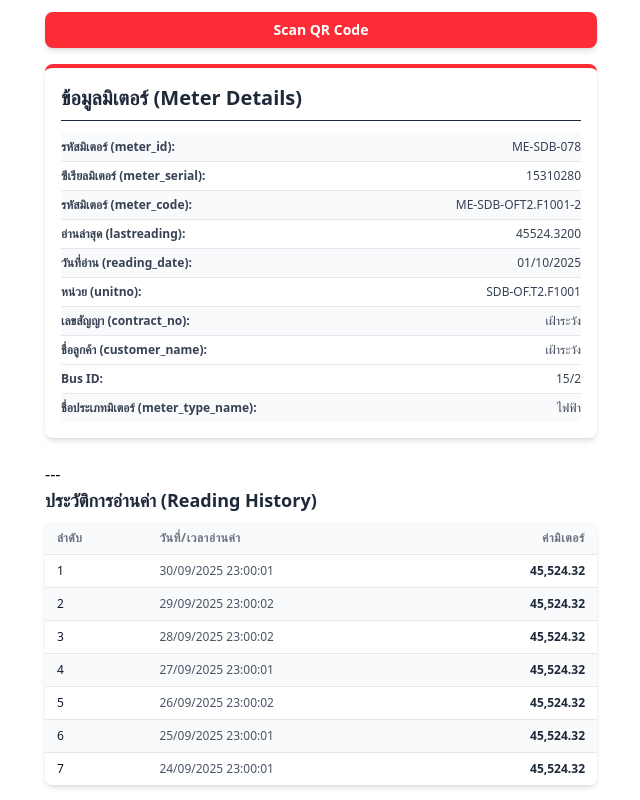
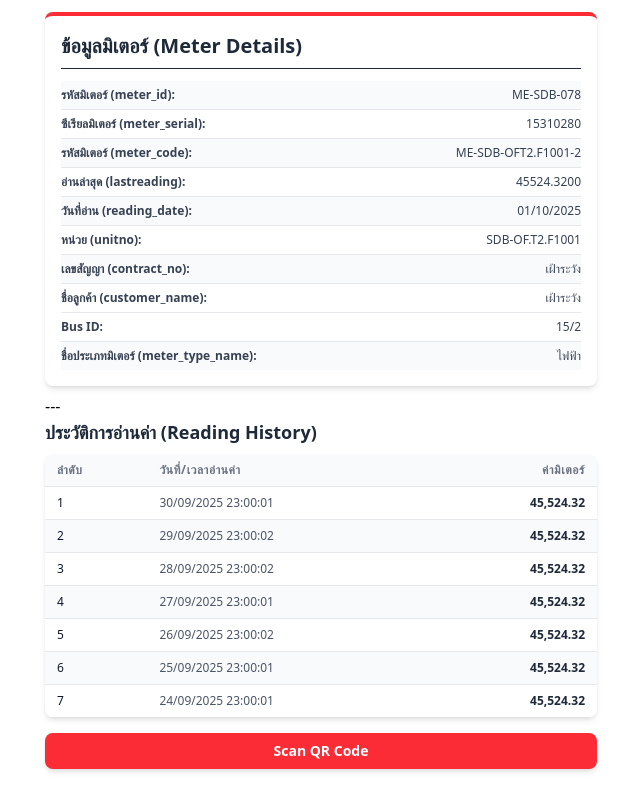
Before and after one commit to Thitipan-James/meter-reader-liff, a SvelteKit app: page / in a window 1280 px wide. Shown: the whole page, without its empty margins (319-959 px from the left). Built offline with nearby package versions, Linux system fonts and the light colour scheme.

Commit message:
changing button location

```diff
--- a/src/routes/+page.svelte
+++ b/src/routes/+page.svelte
@@ -39,11 +39,11 @@
 
 	// 2. แปลงเป็น Object
 	const meterObj = JSON.parse(jsonString);
-	console.log(meterObj.logmeter);
-	const dataEntries = Object.entries(meterObj);
-	console.log('dataEntries', dataEntries);
-	const dataEntriesTwo = Object.entries(meterObj.logmeter.datarow[0]);
-	console.log('dataEntriesTwo', dataEntriesTwo);
+	// console.log(meterObj.logmeter);
+	// const dataEntries = Object.entries(meterObj);
+	// console.log('dataEntries', dataEntries);
+	// const dataEntriesTwo = Object.entries(meterObj.logmeter.datarow[0]);
+	// console.log('dataEntriesTwo', dataEntriesTwo);
 
 	// // 3. ใช้งานตัวแปร meterObj
 	// console.log(meterObj.status); // success
@@ -138,15 +138,9 @@
 </script>
 
 <div class="container mx-auto max-w-xl p-3">
-	<button
-		on:click={getresultOfScan}
-		class="btn-hover mb-4 w-full rounded-lg bg-red-500 py-2 text-sm font-bold text-white shadow-md transition duration-300 ease-in-out hover:bg-red-600"
-	>
-		Scan QR Code
-	</button>
 	<!-- <p class="mb-3 text-center text-xs text-gray-600">{scannedCode}</p> -->
 
-	<div class="header mb-6 rounded-lg border-t-4 border-red-500 bg-white p-4 shadow-md">
+	<div class="header mb-2 rounded-lg border-t-4 border-red-500 bg-white p-4 shadow-md">
 		<h2 class="mb-3 border-b pb-2 text-xl font-extrabold text-gray-800">
 			ข้อมูลมิเตอร์ (Meter Details)
 		</h2>
@@ -242,4 +236,10 @@
 			</tbody>
 		</table>
 	</div>
+	<button
+		on:click={getresultOfScan}
+		class="btn-hover mt-4 w-full rounded-lg bg-red-500 py-2 text-sm font-bold text-white shadow-md transition duration-300 ease-in-out hover:bg-red-600"
+	>
+		Scan QR Code
+	</button>
 </div>
```
